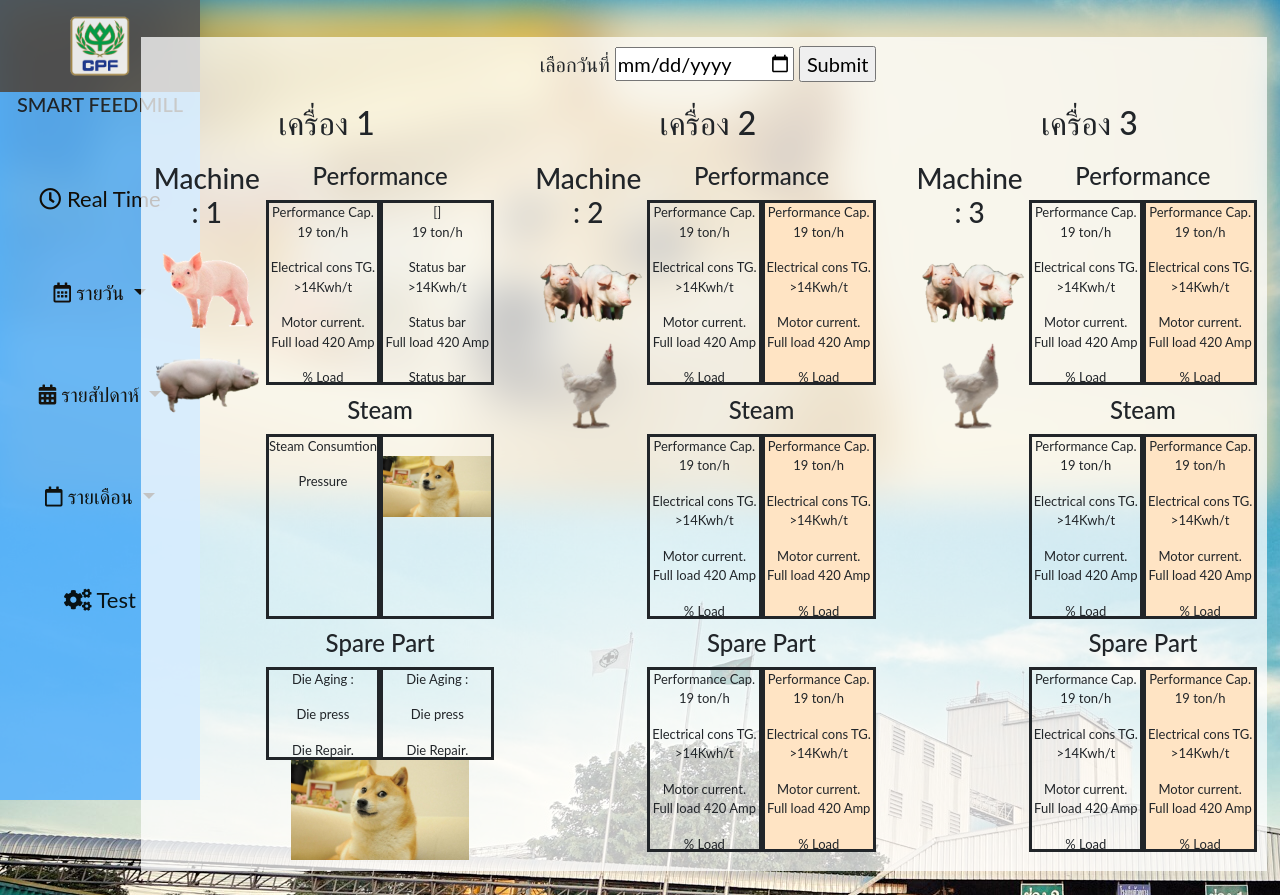
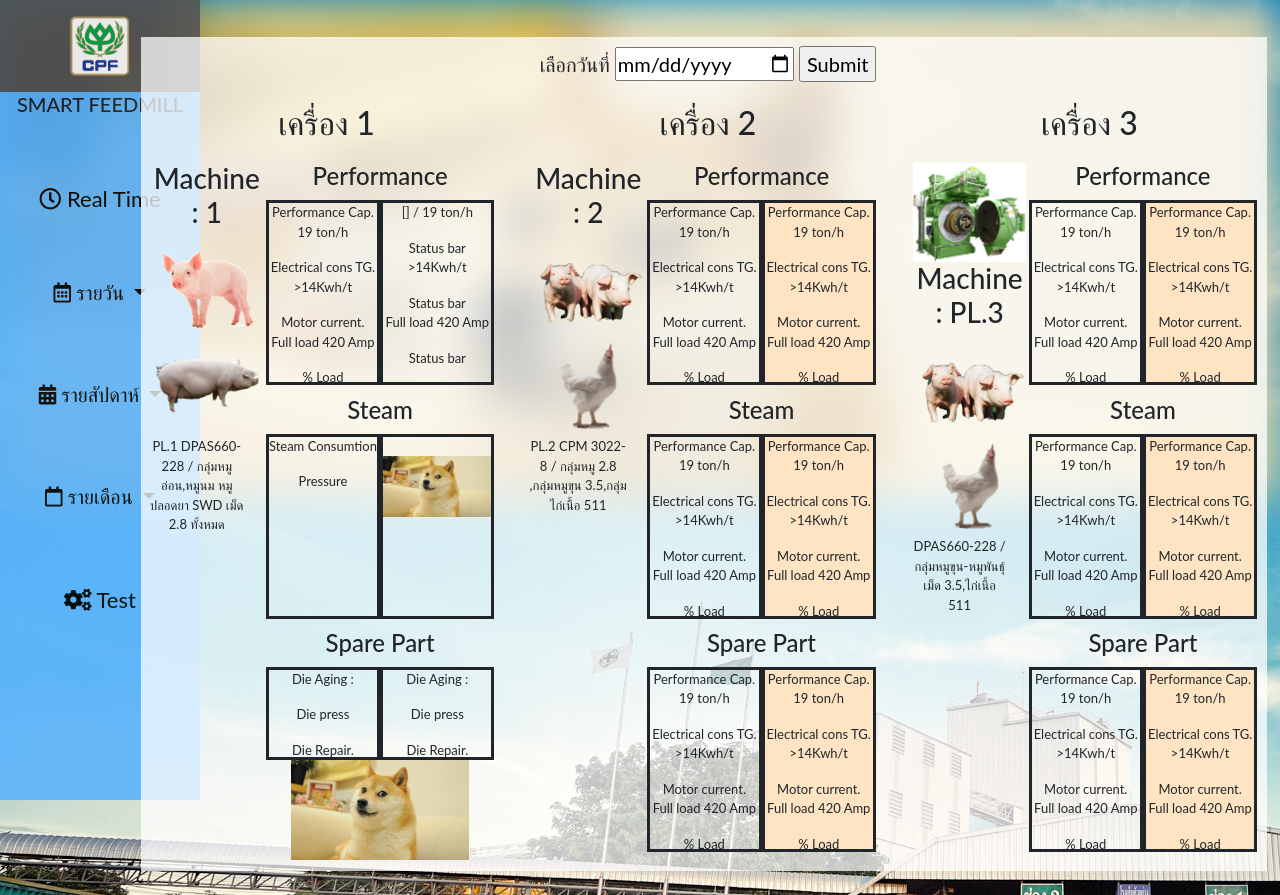
Before and after one commit to karrantee/smartfeedmillproject, a Flask app: template templates/machine13day.html in a window 1280 px wide. Run offline with Flask 2, Linux system fonts and the light colour scheme; the template is opened without the code that fills it: most values are stand-ins (such as "Sample title", 1, 10 or a date in 2020); some libraries are stand-ins or nearby versions.

Commit message:
little update
little

```diff
--- a/static/css/main.css
+++ b/static/css/main.css
@@ -314,6 +314,9 @@
     height: 30px;
   }
 
+  .column .a p {
+    margin-right: 20px;
+  }
 
   /* Clear floats after the columns */
   .row:after {
--- a/templates/machine13day.html
+++ b/templates/machine13day.html
@@ -37,10 +37,16 @@
                <h2>เครื่อง 1</h2>
 
                <div class="column a">
+
                  <h3>Machine : 1</h3>
+
                  <!-- <img class="column img" src="/static/image/doggo.jpg"  alt="doggo"> -->
                  <img class="column img" src="/static/image/piglet.png"  alt="piglet">
                  <img class="column img" src="/static/image/pigmilk.png"  alt="pigmilk">
+
+                 <p>PL.1 DPAS660-228 / กลุ่มหมูอ่อน,หมูนม
+                  หมูปลอดยา SWD เม็ด 2.8 ทั้งหมด</p>
+
                </div>
 
                <!-- Performance -->
@@ -56,7 +62,7 @@
 
                    <div class="column c" >
                      {% for i in atday%}
-                     <p>{{i.Performance}}</br> 19 ton/h </p>
+                     <p>{{i.Performance}} / 19 ton/h </p>
                      {% endfor %}
                      <p>Status bar</br>>14Kwh/t </p>
                      <p>Status bar</br>Full load 420 Amp </p>
@@ -116,9 +122,14 @@
                <h2>เครื่อง 2</h2>
 
                <div class="column a">
+
                  <h3>Machine : 2</h3>
+
                  <img class="column img" src="/static/image/pigbig.png"  alt="pigbig">
                  <img class="column img" src="/static/image/chickmeat.png"  alt="chickmeat">
+
+                 <p>PL.2 CPM 3022-8 / กลุ่มหมู 2.8 ,กลุ่มหมูขุน 3.5,กลุ่มไก่เนื้อ 511</p>
+
                </div>
 
                <div class="column b" >
@@ -186,9 +197,15 @@
                <h2>เครื่อง 3</h2>
 
                <div class="column a">
-                 <h3>Machine : 3</h3>
-                 <img class="column img" src="/static/image/pigbig.png"  alt="pigbig">
-                 <img class="column img" src="/static/image/chickmeat.png"  alt="chickmeat">
+
+                <img class="column img" src="/static/image/mixer1.png"  alt="mixer1">
+                <h3>Machine : PL.3</h3>
+
+                <img class="column img" src="/static/image/pigbig.png"  alt="pigbig">
+                <img class="column img" src="/static/image/chickmeat.png"  alt="chickmeat">
+
+                <p> DPAS660-228 / กลุ่มหมูขุน-หมูพันธุ์เม็ด 3.5,ไก่เนื้อ 511</p>
+
                </div>
 
                <div class="column b" >
--- a/templates/machine13month.html
+++ b/templates/machine13month.html
@@ -21,7 +21,7 @@
       <!-- <h1>เลือกช่วงเวลา</h1> -->
        <div class="box">
          <div class="test2">
-         <form action="{{ url_for('machine13')}}" method="post">
+         <form action="{{ url_for('machine13month')}}" method="post">
             <label for="startday">เลือกช่วงเวลา เริ่ม:</label>
             <input type="date" id="startday13" name="startday13" value={{minday13}} min={{minday13}} max={{maxday13}}>
 
--- a/templates/machine13week.html
+++ b/templates/machine13week.html
@@ -21,7 +21,7 @@
       <!-- <h1>เลือกช่วงเวลา</h1> -->
        <div class="box">
          <div class="test2">
-         <form action="{{ url_for('machine13')}}" method="post">
+         <form action="{{ url_for('machine13week')}}" method="post">
             <label for="startday">เลือกช่วงเวลา เริ่ม:</label>
             <input type="date" id="startday13" name="startday13" value={{minday13}} min={{minday13}} max={{maxday13}}>
 
--- a/templates/machine46month.html
+++ b/templates/machine46month.html
@@ -21,7 +21,7 @@
          <!-- <h1>เลือกช่วงเวลา</h1> -->
           <div class="box">
             <div class="test2">
-            <form action="{{ url_for('machine46')}}" method="post">
+            <form action="{{ url_for('machine46month')}}" method="post">
                <label for="startday">เลือกช่วงเวลา เริ่ม:</label>
                <input type="date" id="startday46" name="startday46" value={{minday}} min={{minday}} max={{maxday}}>
 
--- a/templates/machine46week.html
+++ b/templates/machine46week.html
@@ -21,7 +21,7 @@
          <!-- <h1>เลือกช่วงเวลา</h1> -->
           <div class="box">
             <div class="test2">
-            <form action="{{ url_for('machine46')}}" method="post">
+            <form action="{{ url_for('machine46week')}}" method="post">
                <label for="startday">เลือกช่วงเวลา เริ่ม:</label>
                <input type="date" id="startday46" name="startday46" value={{minday}} min={{minday}} max={{maxday}}>
 
--- a/templates/testmonth.html
+++ b/templates/testmonth.html
@@ -21,10 +21,10 @@
          <!-- <h1>เลือกช่วงเวลา</h1> -->
           <div class="box">
             <div class="test2">
-            <form action="{{ url_for('test')}}" method="post">
+            <form action="{{ url_for('testmonth')}}" method="post">
                <label for="startday">เลือกช่วงเวลา เริ่ม:</label>
 
-               <input type="date" id="startday" name="startday" value={{minday}} min={{minday}} max={{maxday}}>
+               <input type="month" id="startday" name="startday" value={{minday}} min={{minday}} max={{maxday}}>
 
                <label for="startday">ถึง: </label>
 
@@ -73,7 +73,7 @@
 
                         <script type="text/javascript">
                           document.getElementById("percent").innerHTML = ({{i.Performance}}/19)*100;
-                          <!-- output.innerHTML = text; -->
+                          output.innerHTML = text;
                         </script>
                         {% endfor %}
 
--- a/templates/testweek.html
+++ b/templates/testweek.html
@@ -21,7 +21,7 @@
          <!-- <h1>เลือกช่วงเวลา</h1> -->
           <div class="box">
             <div class="test2">
-            <form action="{{ url_for('test')}}" method="post">
+            <form action="{{ url_for('testweek')}}" method="post">
                <label for="startday">เลือกช่วงเวลา เริ่ม:</label>
 
                <input type="date" id="startday" name="startday" value={{minday}} min={{minday}} max={{maxday}}>
@@ -73,7 +73,7 @@
 
                         <script type="text/javascript">
                           document.getElementById("percent").innerHTML = ({{i.Performance}}/19)*100;
-                          <!-- output.innerHTML = text; -->
+                          output.innerHTML = text;
                         </script>
                         {% endfor %}
 
```
Also changed, not shown: templates/testday.html (+4 -4 lines).
